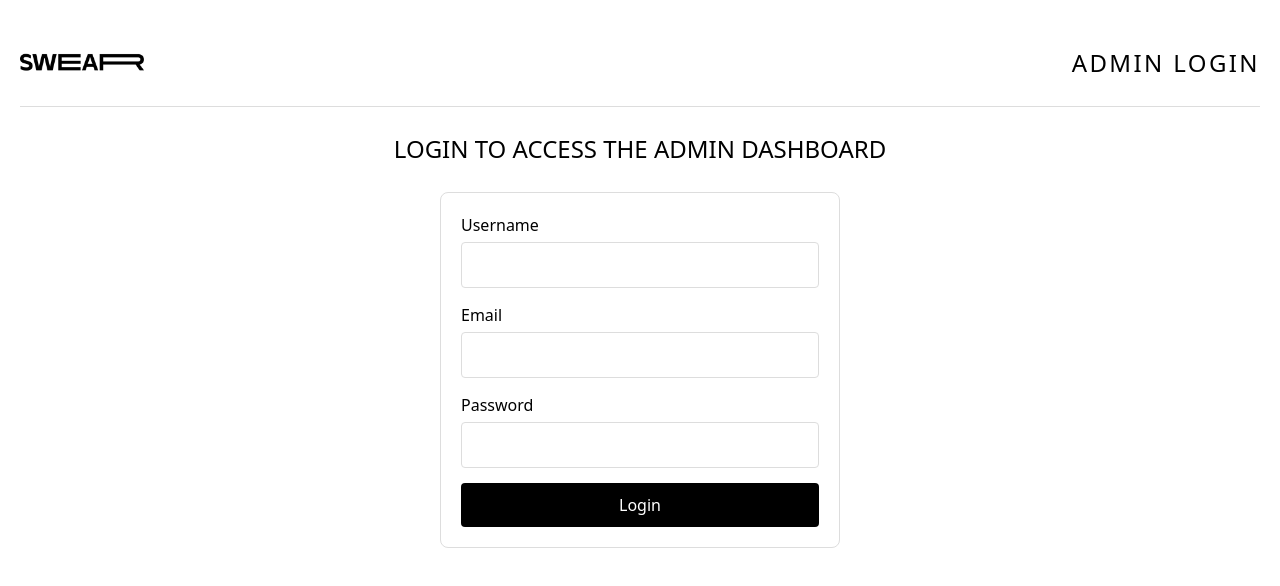
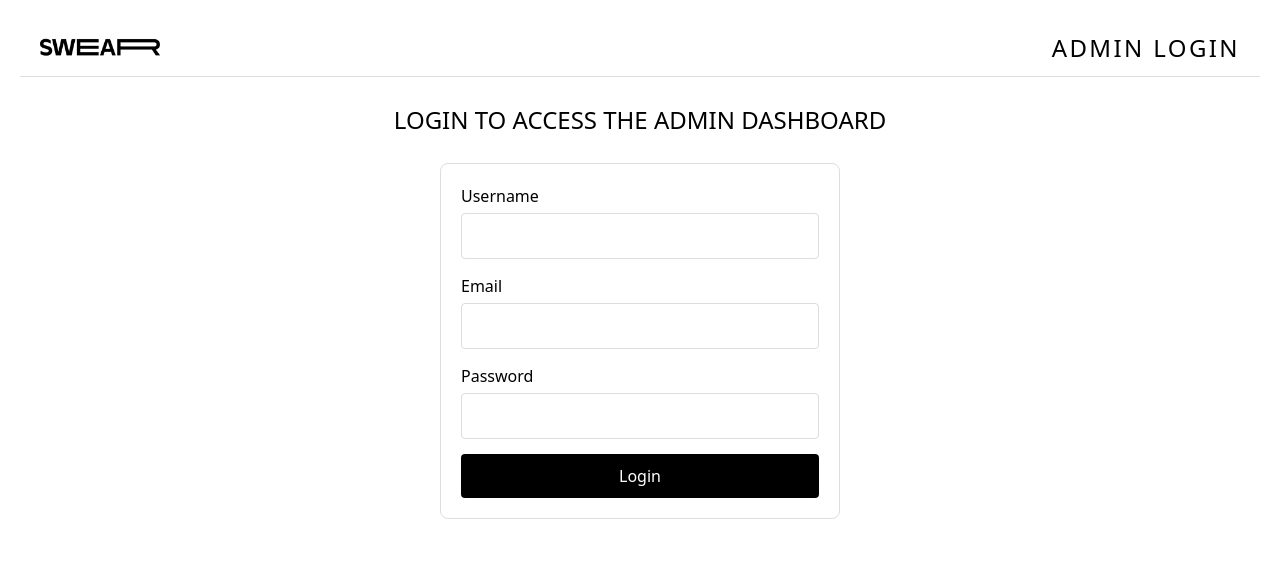
Before and after one commit to kweozz/frontend-vue, a Vue app: page / in a window 1280 px wide. Shown: the top 586 px of the page. Built offline with nearby package versions, Linux system fonts and the light colour scheme.

Commit message:
style: update padding in AdminLogin and OrdersDetail components for improved layout

```diff
--- a/src/components/AdminLogin.vue
+++ b/src/components/AdminLogin.vue
@@ -97,7 +97,7 @@ body {
   display: flex;
   align-items: center;
   justify-content: space-between;
-  padding: 2% 0%;
+  padding: 10px 20px;
   background-color: white;
   border-bottom: 1px solid #ddd;
   width: 100%;
--- a/src/components/OrdersDetail.vue
+++ b/src/components/OrdersDetail.vue
@@ -255,7 +255,7 @@ body {
   display: flex;
   align-items: center;
   justify-content: space-between;
-  padding: 2% 0%;
+  padding: 10px 20px;
   background-color: white;
   border-bottom: 1px solid #ddd;
 }
```
